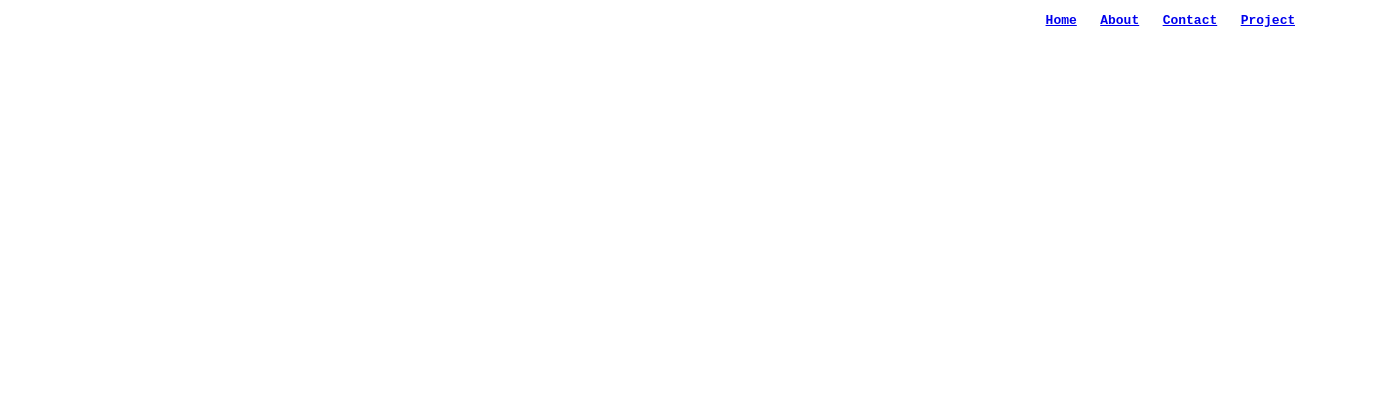
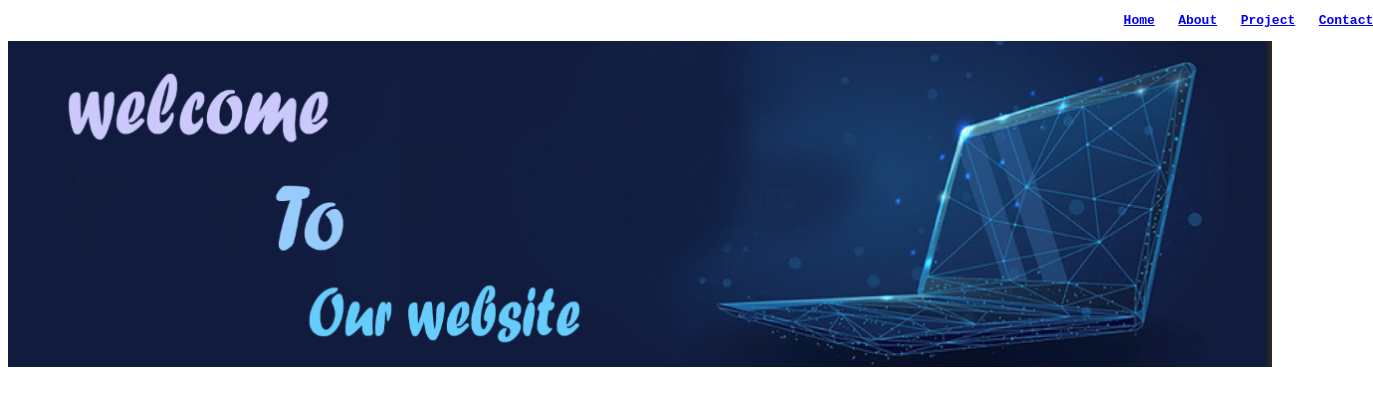
Before and after one commit to golam-kibriya123/SHFB-assaignment-1, a plain HTML site: page index.html in a window 1280 px wide. Shown: the whole page, 1373 px wide, since content can reach past the window. Drawn offline with Linux system fonts and the light colour scheme.

Commit message:
add image

```diff
--- a/index.html
+++ b/index.html
@@ -12,7 +12,7 @@
         -------------- -->
         <nav>
             <div>
-                <pre>                                                                                                                                     <a href="index.html" target="blank"><b>Home</b></a>   <a href="about.html" target="blank"><b>About</b></a>   <a href="admission.html"><b>Contact</b></a>   <a href="Contact.html" target="blank"><b>Project</b></a></pre>
+                <pre>                                                                                                                                               <a href="index.html" target="blank"><b>Home</b></a>   <a href="about.html" target="blank"><b>About</b></a>   <a href="admission.html"><b>Project</b></a>   <a href="Contact.html" target="blank"><b>Contact</b></a></pre>
 
             </div>
         </nav>
@@ -20,6 +20,10 @@
             navber end
             -------------- -->
 
-        <!-- header start -->
+        <section>
+            <div>
+                <img width="100%" src="images/banar-1.png" alt="">
+            </div>
+        </section>
 </body>
 </html>
```
Also changed, not shown: images/banar-1.png (added).
